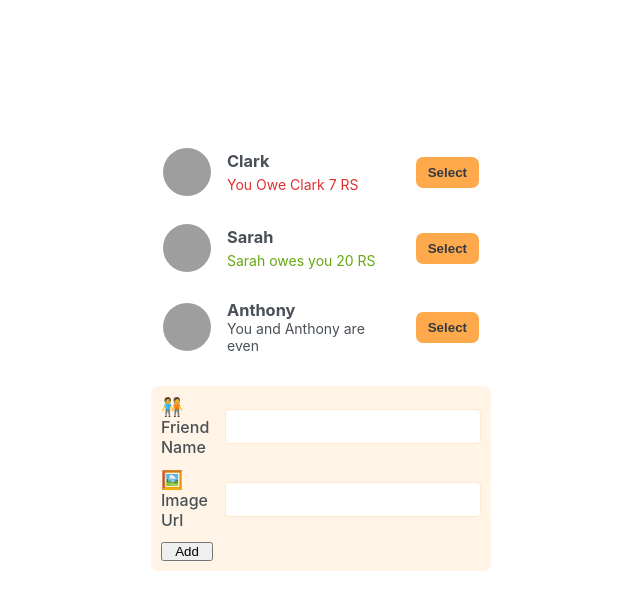
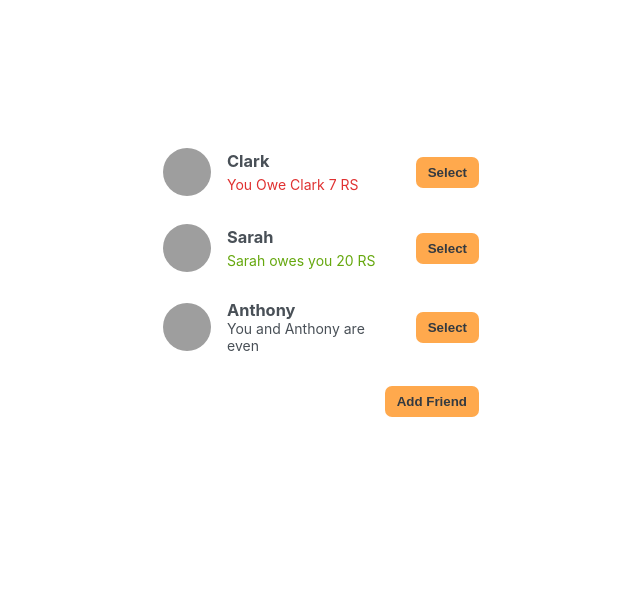
Before and after one commit to samiullahtau/Split-Wise, a React (Create React App) app: page / in a window 1280 px wide. Shown: the top 610 px of the page, without its empty margins (79-719 px from the left). Built offline with nearby package versions, Linux system fonts and the light colour scheme; grey boxes are pictures that could not be loaded.

Commit message:
Adding dynamics

```diff
--- a/src/App.js
+++ b/src/App.js
@@ -1,3 +1,5 @@
+import { useState } from "react";
+
 const initialFriends = [
   {
     id: 118836,
@@ -18,14 +20,30 @@
     balance: 0,
   },
 ];
+function Button({ children, onClick }) {
+  return (
+    <button className="button" onClick={onClick}>
+      {children}
+    </button>
+  );
+}
+export default function App(bill) {
+  const [showAddFriend, setShowAddFriend] = useState(false);
+  const [splitBill, setSplitBill] = useState(false);
+  function handelshowAddFriend() {
+    setShowAddFriend((show) => !show);
+  }
 
-export default function App() {
   return (
     <div className="app">
       <div className="sidebar">
         <FriendsList />
-        <FormAddFriend />
+        {showAddFriend && <FormAddFriend />}
+        <Button onClick={handelshowAddFriend}>
+          {showAddFriend ? "Close" : "Add Friend"}
+        </Button>
       </div>
+      {splitBill && <FormSplitBill />}
     </div>
   );
 }
@@ -41,7 +59,7 @@
   );
 }
 
-function Friend({ friend }) {
+function Friend({ friend, onClick, bill }) {
   return (
     <li>
       <img src={friend.image} alt={friend.name} />
@@ -57,7 +75,8 @@
         </p>
       )}
       {friend.balance === 0 && <p>You and {friend.name} are even</p>}
-      <button className="button">Select</button>
+
+      <Button>Select</Button>
     </li>
   );
 }
@@ -70,7 +89,30 @@
       <label>🖼️Image Url</label>
 
       <input type="text" />
-      <button>Add</button>
+      <Button>Add</Button>
     </form>
   );
 }
+
+function FormSplitBill() {
+  return (
+    <form className="form-split-bill">
+      <h2>Split a bill with x</h2>
+
+      <label>💸Bill Value</label>
+      <input type="text" />
+
+      <label>🤑Your expense</label>
+      <input type="text" />
+
+      <label>🧑‍🤝‍🧑X's expense</label>
+      <input type="text" />
+
+      <label>💳Who is paying the bill?</label>
+      <select>
+        <option value="user">You</option>
+        <option value="friend">X</option>
+      </select>
+    </form>
+  );
+}
```
